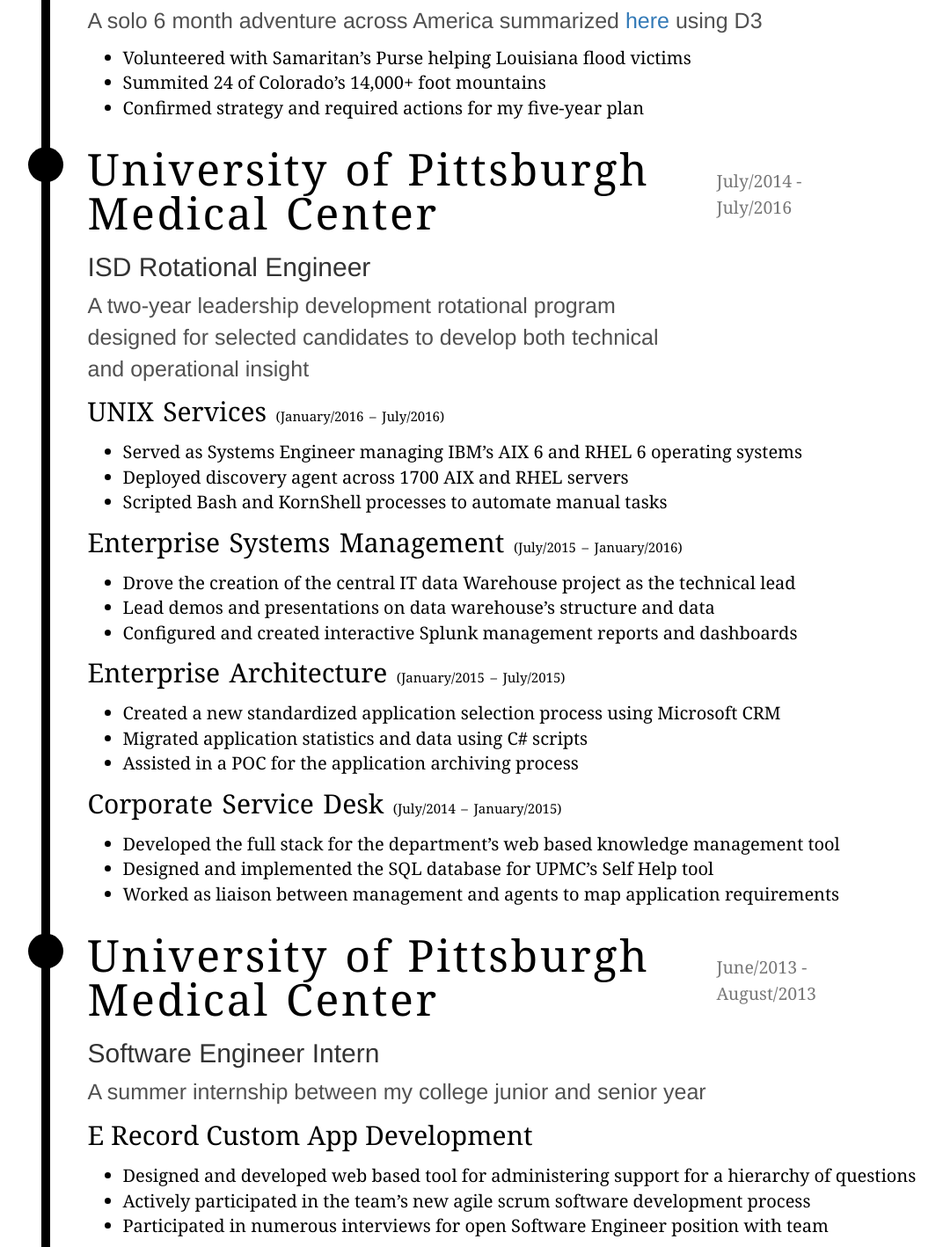
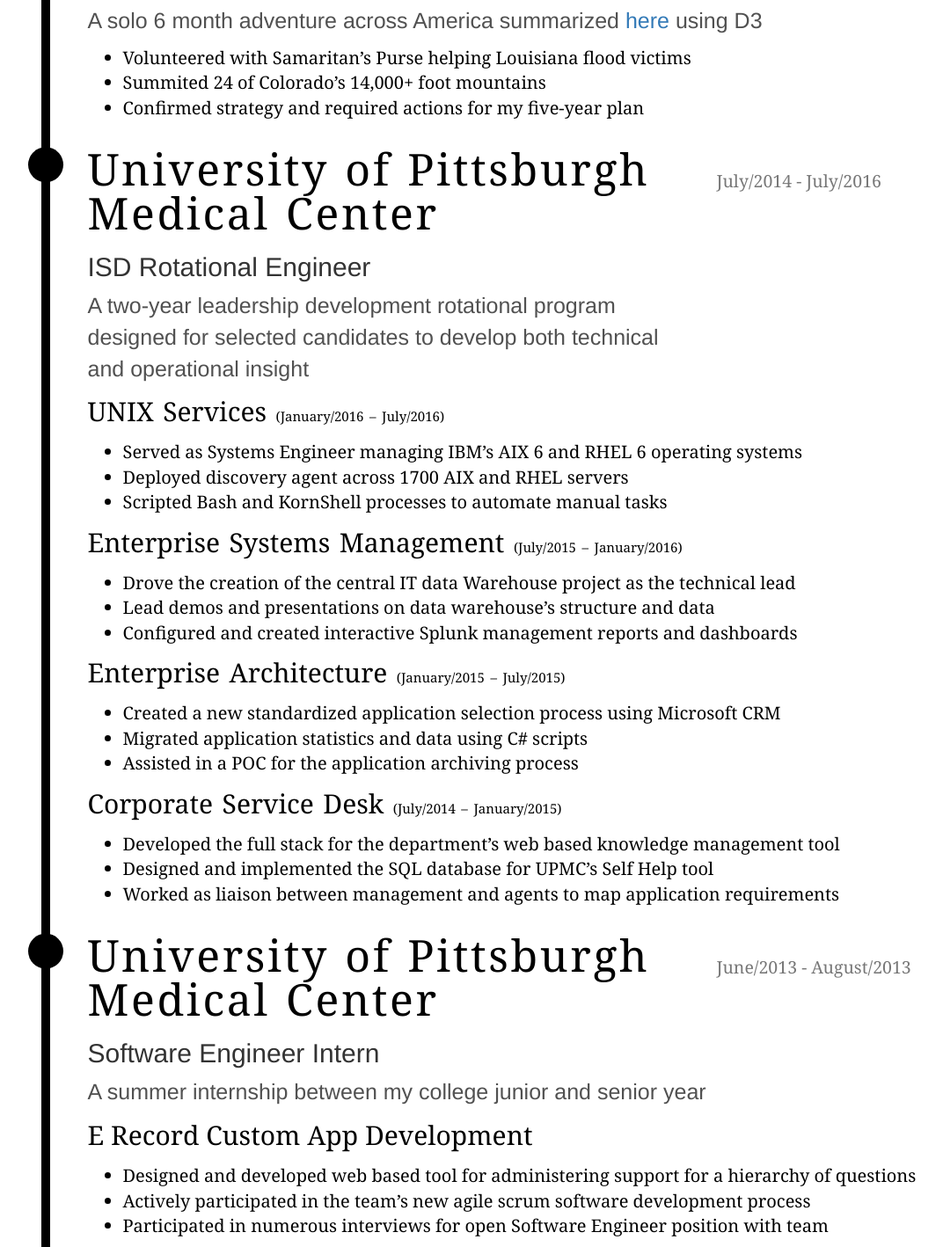
Before and after one commit to schretzilla/website, a Django app: page / in a window 1280 px wide. Shown: the part 2112-3530 px from the top of the page at 88% size, without its empty margins (68-1140 px from the left). Run offline with Django 3.2, Linux system fonts and the light colour scheme; some libraries are stand-ins or nearby versions.

Commit message:
fixed UPMC job header dates so that they filled up the collumn before stacking

```diff
--- a/portfolio/templates/portfolio/home.html
+++ b/portfolio/templates/portfolio/home.html
@@ -154,7 +154,7 @@
                         develop both technical and operational insight</p>
 
                     </div>
-                    <div class="col-md-2">
+                    <div class="col-md-4">
                         <h2 class="subject-sub-date"><small>July/2014 - July/2016</small></h2>
                     </div>
                 </div> <!-- End ISDR Header -->
@@ -197,7 +197,7 @@
                         <h2 id="internship-header" class="company-name">University of Pittsburgh Medical Center</h2>
                         <h2>Software Engineer Intern</h2>
                     </div>
-                    <div class="col-md-2">
+                    <div class="col-md-4">
                         <h2 class="subject-sub-date"><small>June/2013 - August/2013</small></h2>
                     </div>
                 </div> <!-- End UPMC Internship Header -->
```
